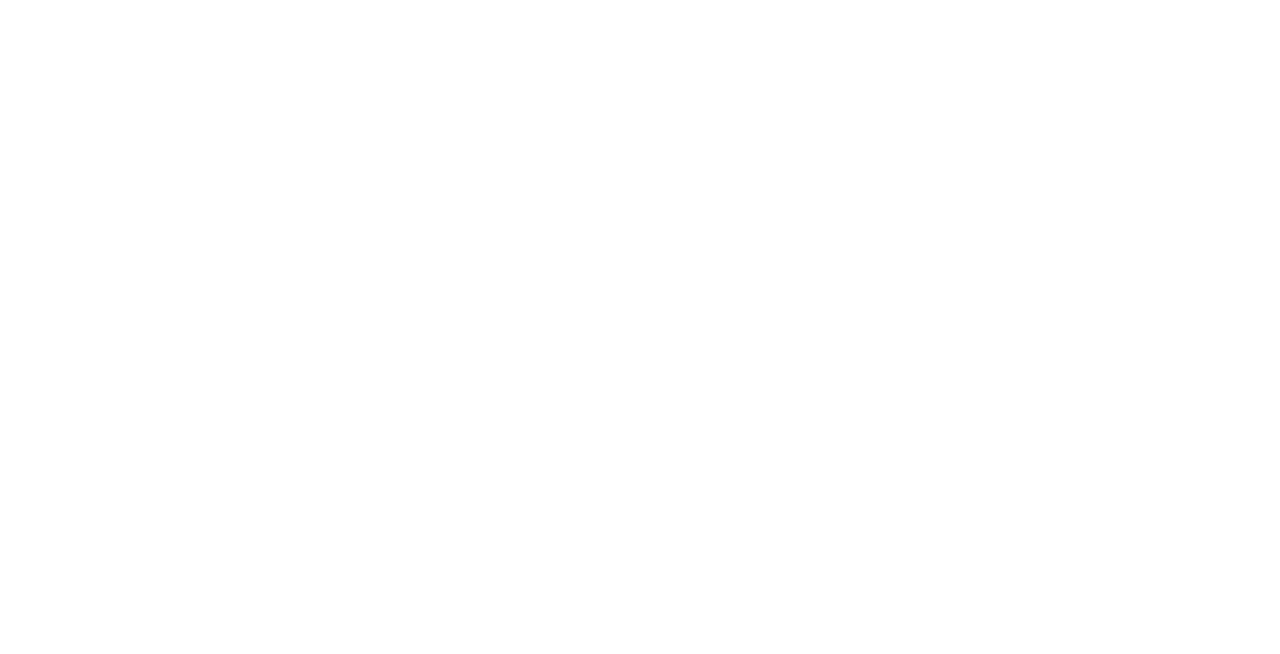
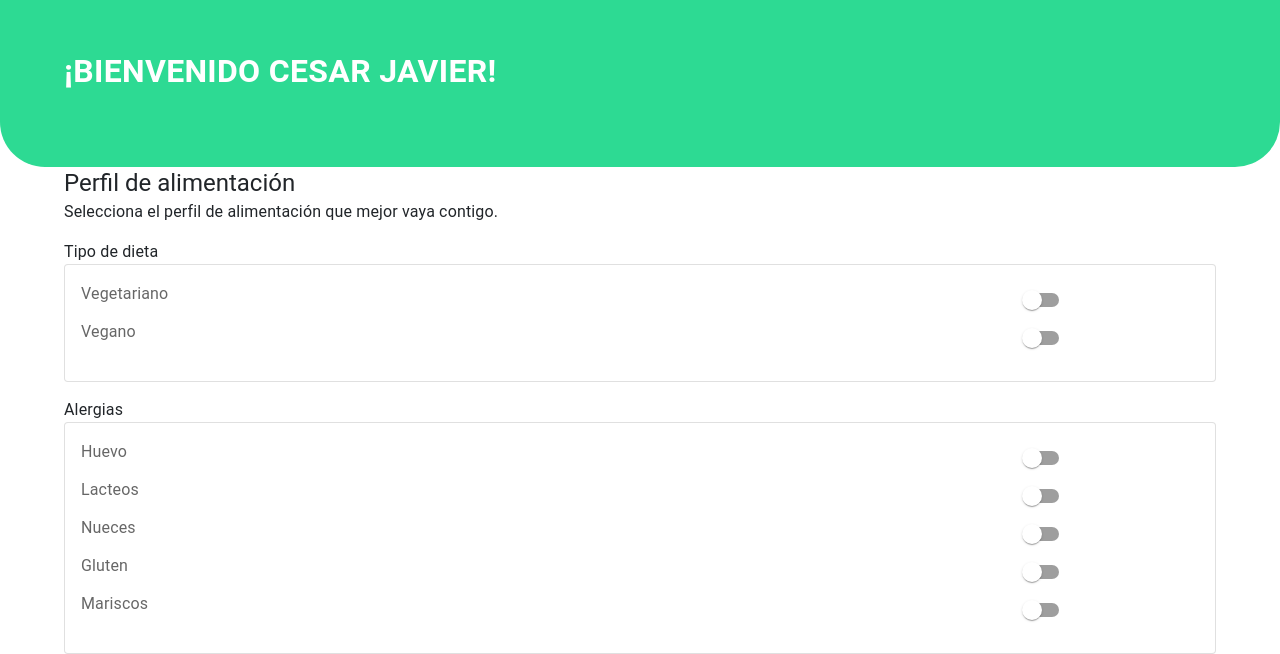
Before and after one commit to checalo-mx/front-end, a React (Create React App) app: page /feedinguser/1 in a window 1280 px wide. Before the commit this address had no page. Shown: the part 153-807 px from the top of the page. Built offline with nearby package versions, Linux system fonts and the light colour scheme.

Commit message:
feeding user

```diff
--- a/src/App.js
+++ b/src/App.js
@@ -10,6 +10,7 @@ import {
 } from "react-router-dom";
 import UserSettings from "./Pages/UserSettings/UserSettings";
 import Home from "./Pages/Home/Home";
+import FeedingUser from "./Pages/FeedingUser/FeedingUser";
 
 function App() {
   const [data, setData] = React.useState("Not Found");
@@ -20,6 +21,7 @@ function App() {
         <Route path="/signup" element={<Signup />} />
         <Route path="/usersettings" element={<UserSettings/>}/>
         <Route path="/" element={<Home/>}/>
+        <Route path="/feedinguser/:id" element={ <FeedingUser/> } />
       </Routes>
     </BrowserRouter>
   );
--- /dev/null
+++ b/src/Pages/FeedingUser/FeedingUser.jsx
@@ -0,0 +1,100 @@
+import { Card, CardContent, Container, FormGroup, FormLabel, Grid, Switch, Typography } from "@mui/material";
+import { Box } from "@mui/system";
+import { useState } from "react";
+import { useParams } from "react-router-dom";
+import Background from "../../Components/Backgrounds/Background";
+
+function FeedingUser () {
+    const { id } = useParams();
+    const [user, setUser] = useState({
+        name: "CESAR JAVIER",
+        lastName: "HERNNDEZ BAUTISTA",
+        typeOfDiet: "Vegetariano",
+        active: true,
+        allergies: [
+            {
+                "huevo": false,
+                "lacteos": true,
+                "nueces": false,
+                "gluten": true,
+                "mariscos": false
+            }
+        ],
+        email: "cesar@checale.mx",
+    });
+
+    return (
+        <>
+            <Background></Background>
+            <Container>
+                <Typography component="h1" color="white" fontSize="2em" position="absolute" top="25vh" fontWeight="bold">{ `¡BIENVENIDO ${user.name}!` }</Typography>
+                <Box component="form">
+                    <Typography component="h2" variant="h5" >Perfil de alimentación</Typography>
+                    <Typography component="small">Selecciona el perfil de alimentación que mejor vaya contigo. </Typography>
+                    <Typography component="h3" marginTop={2}>Tipo de dieta</Typography>
+                    <Card variant="outlined">
+                        <CardContent>
+                            <FormGroup>
+                                <Grid container>
+                                    <Grid item xs={10}>
+                                        <FormLabel>Vegetariano</FormLabel>
+                                    </Grid>
+                                    <Grid item xs={2}>
+                                        <Switch color="primary" />
+                                    </Grid>
+                                    <Grid item xs={10}>
+                                        <FormLabel>Vegano</FormLabel>
+                                    </Grid>
+                                    <Grid item xs={2}>
+                                        <Switch color="primary" />
+                                    </Grid>
+                                </Grid>
+                            </FormGroup>
+                        </CardContent>
+                    </Card>
+                    <Typography component="h3" marginTop={2}>Alergias</Typography>
+                    <Card variant="outlined">
+                        <CardContent>
+                            <FormGroup>
+                                <Grid container>
+                                    <Grid item xs={10}>
+                                        <FormLabel>Huevo</FormLabel>
+                                    </Grid>
+                                    <Grid item xs={2}>
+                                        <Switch color="primary" />
+                                    </Grid>
+                                    <Grid item xs={10}>
+                                        <FormLabel>Lacteos</FormLabel>
+                                    </Grid>
+                                    <Grid item xs={2}>
+                                        <Switch color="primary" />
+                                    </Grid>
+                                    <Grid item xs={10}>
+                                        <FormLabel>Nueces</FormLabel>
+                                    </Grid>
+                                    <Grid item xs={2}>
+                                        <Switch color="primary" />
+                                    </Grid>
+                                    <Grid item xs={10}>
+                                        <FormLabel>Gluten</FormLabel>
+                                    </Grid>
+                                    <Grid item xs={2}>
+                                        <Switch color="primary" />
+                                    </Grid>
+                                    <Grid item xs={10}>
+                                        <FormLabel>Mariscos</FormLabel>
+                                    </Grid>
+                                    <Grid item xs={2}>
+                                        <Switch color="primary" />
+                                    </Grid>
+                                </Grid>
+                            </FormGroup>
+                        </CardContent>
+                    </Card>
+                </Box>
+            </Container>
+        </>
+    )
+}
+
+export default FeedingUser;
```
